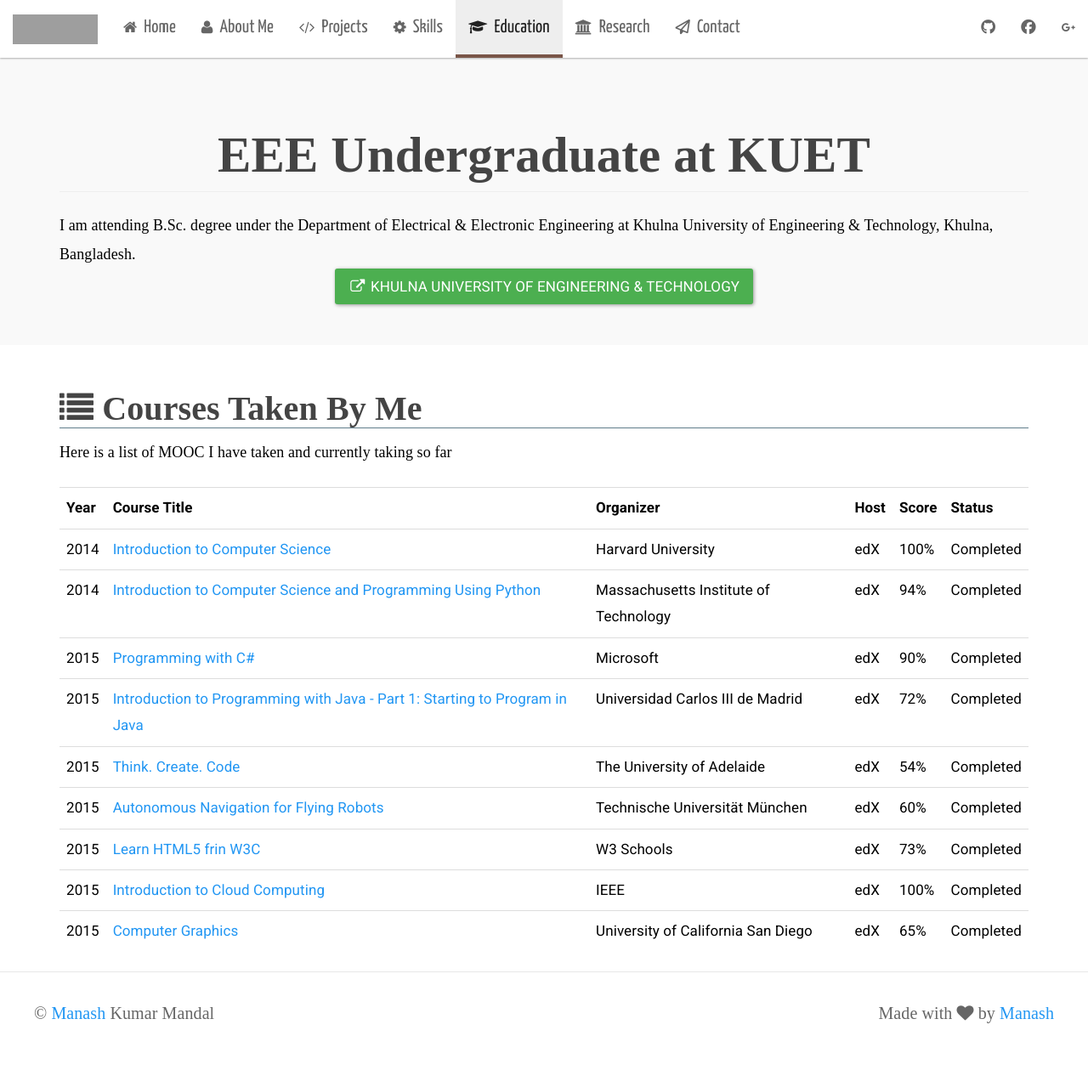
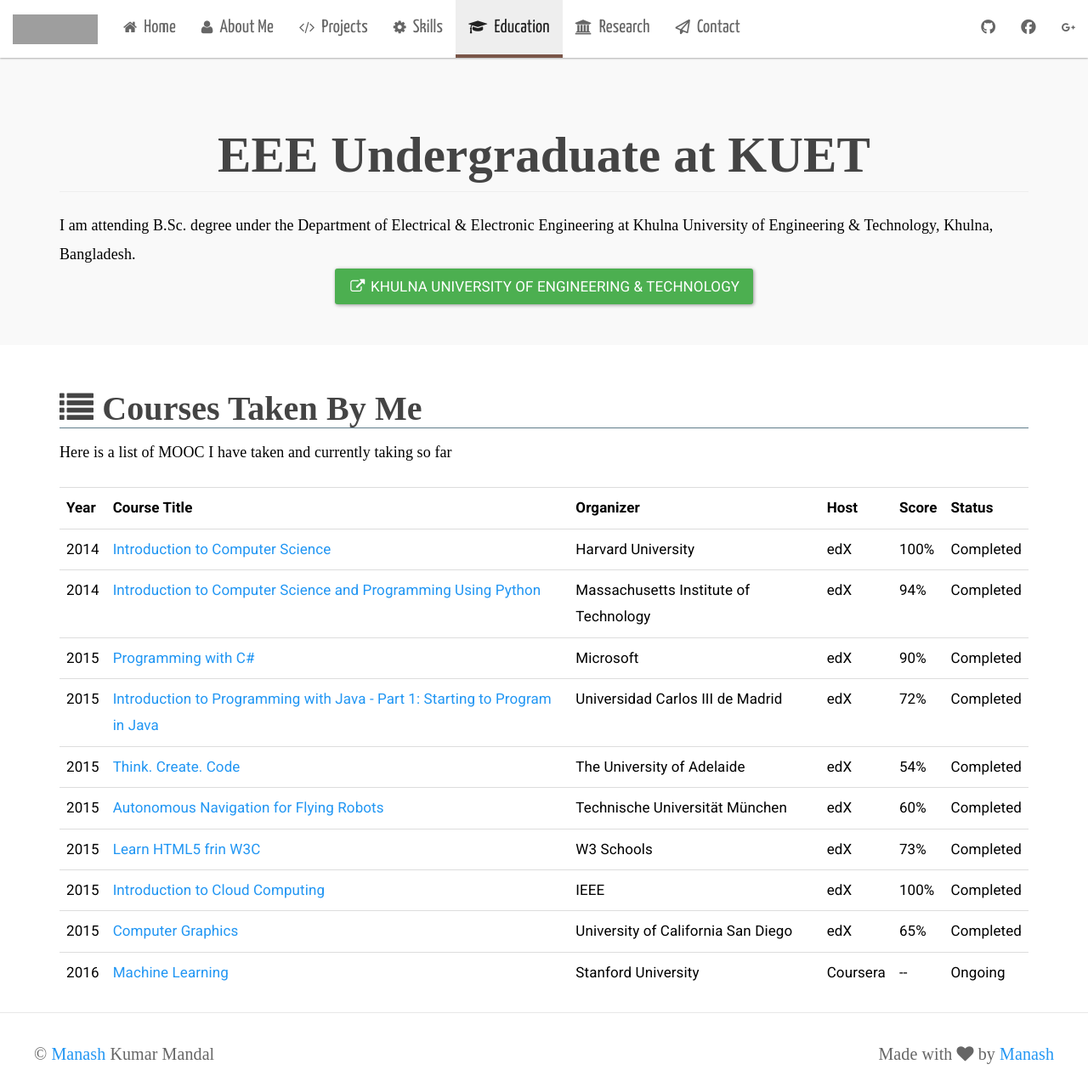
Before and after one commit to manashmandal/manash.me, a Jekyll site: the page built from education.html, in a window 1280 px wide and 1279 px high. Shown: the whole window at 85% size. Built offline with Jekyll 4.4.1, drawn with Linux system fonts in a browser that asks for light colours; nearby versions of some CDN libraries; some web fonts are replaced; grey boxes are pictures that could not be loaded.

Commit message:
added education

```diff
--- a/education.html
+++ b/education.html
@@ -113,6 +113,15 @@ permalink: /education
             <td>Completed</td>
         </tr>
 
+        <tr>
+            <td>2016</td>
+            <td><a href="https://www.coursera.org/learn/machine-learning" target="_blank">Machine Learning</a> </td>
+            <td>Stanford University</td>
+            <td>Coursera</td>
+            <td> -- </td>
+            <td>Ongoing</td>
+        </tr>
+
     </table>
 
 </div>
```
